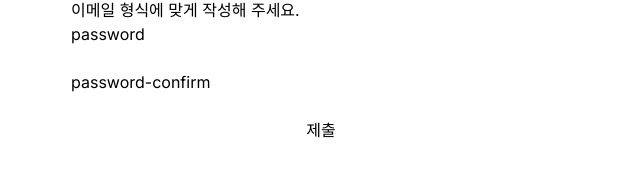
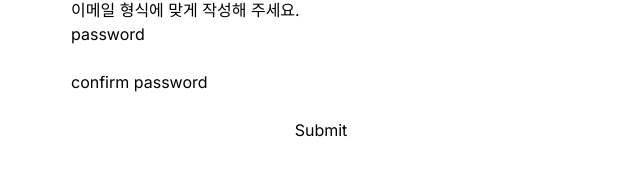
Before and after one commit to q45402sk/codeit2-test, a Next.js app: page /sign-up in a window 1280 px wide. Shown: the part 464-640 px from the top of the page, without its empty margins (319-959 px from the left). Built offline with nearby package versions, Linux system fonts and the light colour scheme.

Commit message:
모든 form이 렌더링되었는지 체크(renders all form fields)

```diff
--- a/components/auth/SignupForm.tsx
+++ b/components/auth/SignupForm.tsx
@@ -166,23 +166,23 @@ export default function SignUpForm() {
           onChange={(e) => handleChange(e, "email")}
         />
         {errorMessage.email && errorMessage.email}
-        <label htmlFor="pw">password</label>
+        <label htmlFor="password">password</label>
         <input
-          id="pw"
+          id="password"
           type="password"
           value={signUpInfo.password}
           onChange={(e) => handleChange(e, "password")}
         />
         {errorMessage.password && errorMessage.password}
-        <label htmlFor="pw-cfm">password-confirm</label>
+        <label htmlFor="confirmPassword">confirm password</label>
         <input
-          id="pw-cfm"
+          id="confirmPassword"
           type="password"
           value={signUpInfo.passwordConfirm}
           onChange={(e) => handleChange(e, "passwordConfirm")}
         />
         {errorMessage.passwordConfirm && errorMessage.passwordConfirm}
-        <button disabled={true}>제출</button>
+        <button type={'submit'} disabled={true}>Submit</button>
       </form>
     </div>
   );
```
